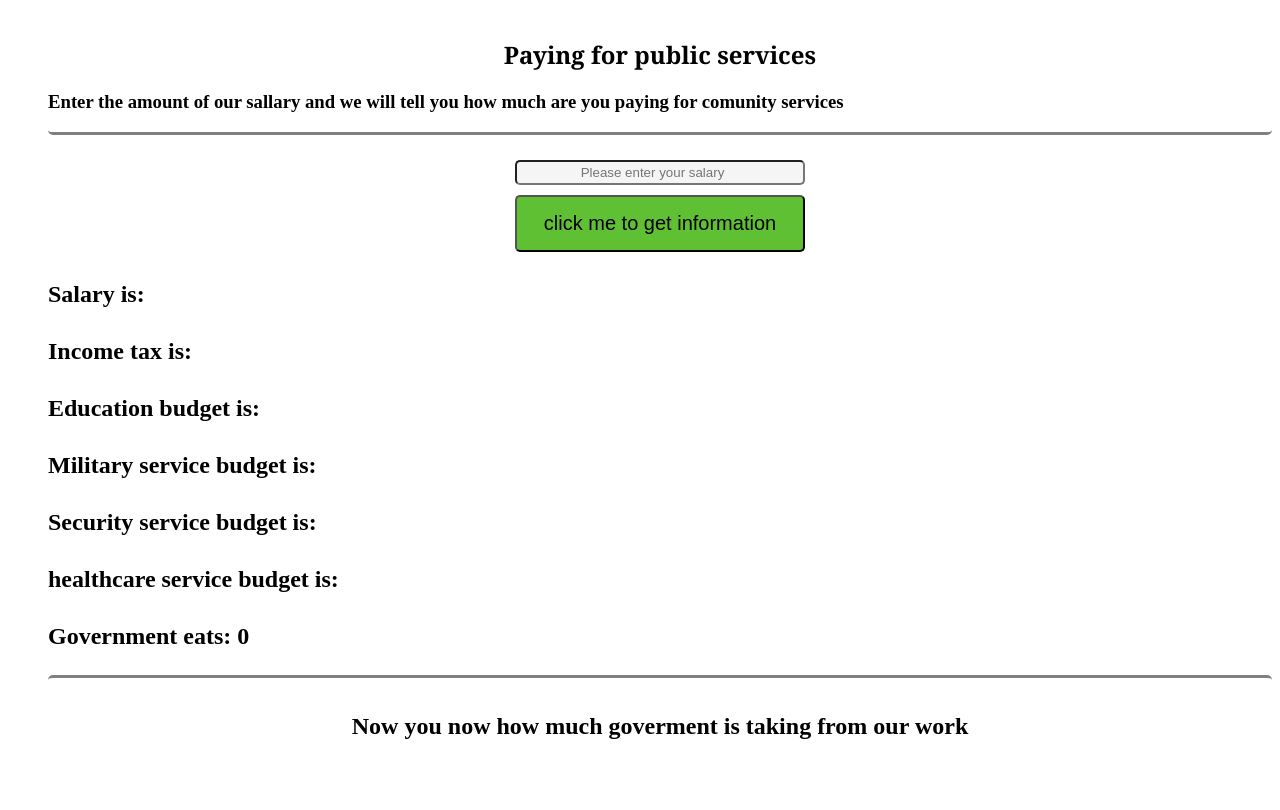
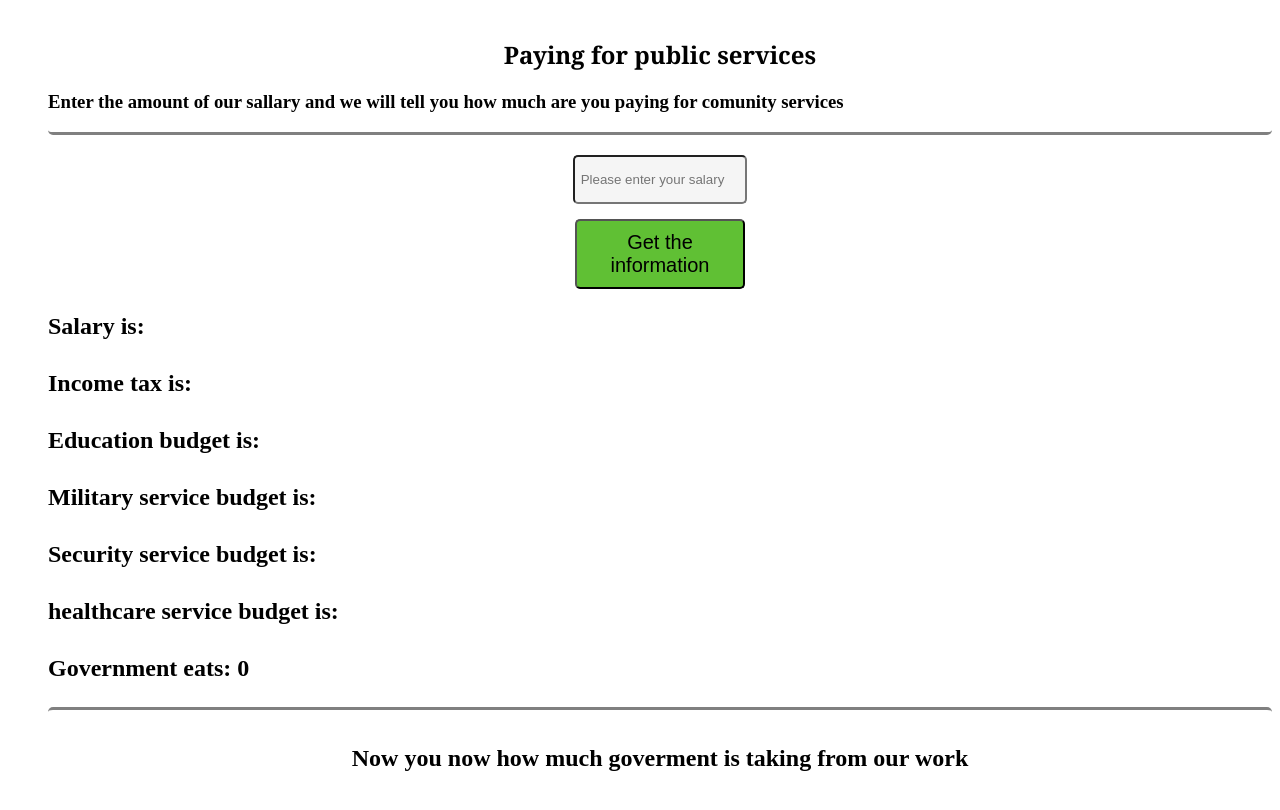
Before and after one commit to shengo333/sadmidis, a Vue app: page / in a window 1280 px wide. Shown: the top 810 px of the page. Built offline with nearby package versions, Linux system fonts and the light colour scheme.

Commit message:
some styling

```diff
--- a/src/components/Main.vue
+++ b/src/components/Main.vue
@@ -2,7 +2,7 @@
 
     <div class="card">
       <input type="number" placeholder="Please enter your salary" v-model="amount">
-      <button @click="updateTaxes">click me to get information</button>
+      <button @click="updateTaxes">Get the information</button>
     </div>
 
   <h2>Salary  is: {{amount}}</h2>
@@ -67,19 +67,22 @@ h2{
 
 input{
   display: inline-block;
-  padding: 3px;
+  padding: 15px 0 15px 0;
+  max-width: 170px;
   text-align: center;
+  justify-content: center;
   background: whitesmoke;
-  margin: 5px;
+  margin: auto;
   border-radius: 5px;
 }
 
 button{
   display: inline-block;
-  padding: 15px;
+  padding: 10px 0 10px 0;
+  max-width: 170px;
   text-align: center;
   background: rgb(96, 192, 52);
-  margin: 5px;
+  margin: 15px auto auto auto;
   border-radius: 5px;
   font-size: 20px;
 }
```
